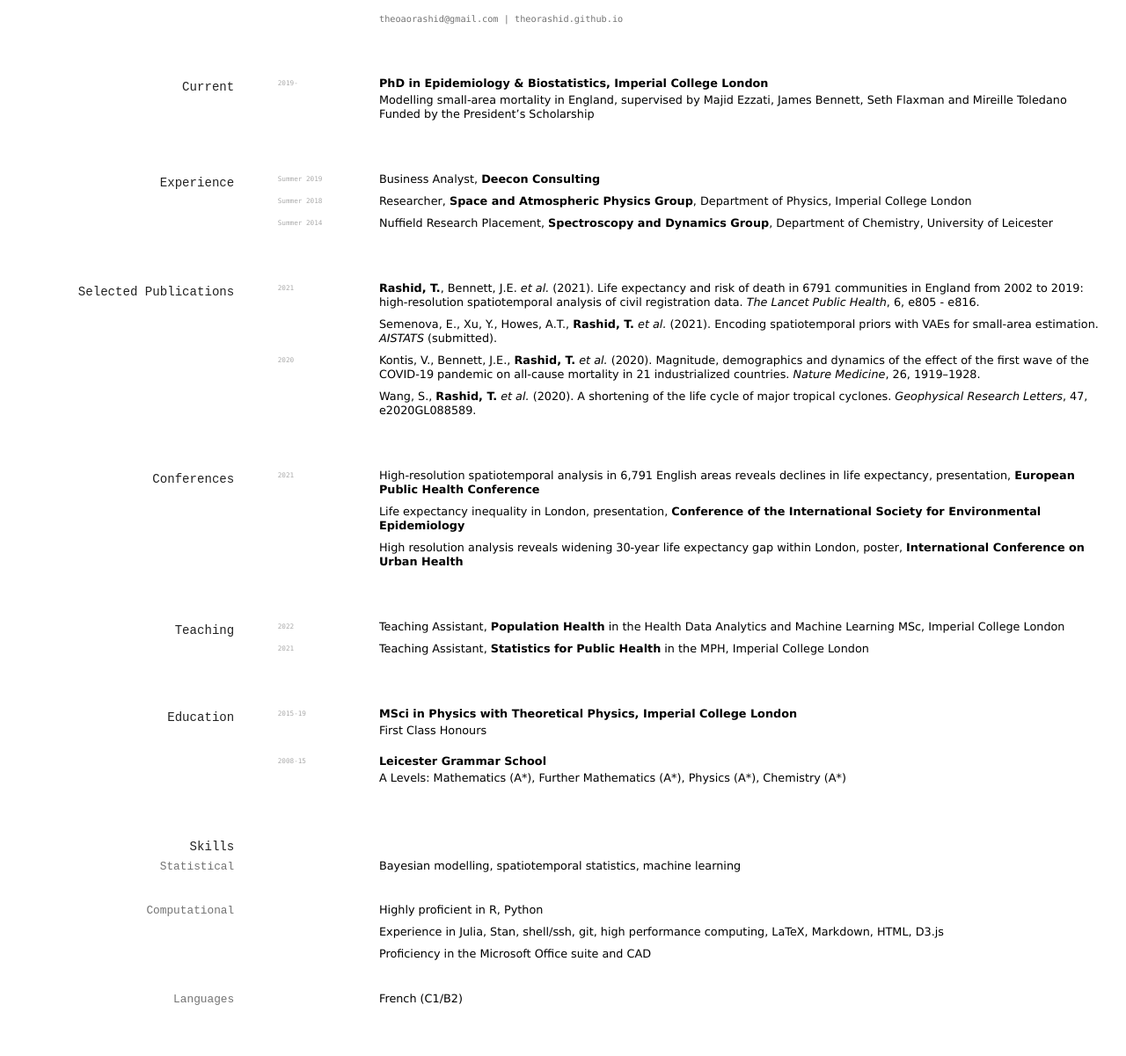
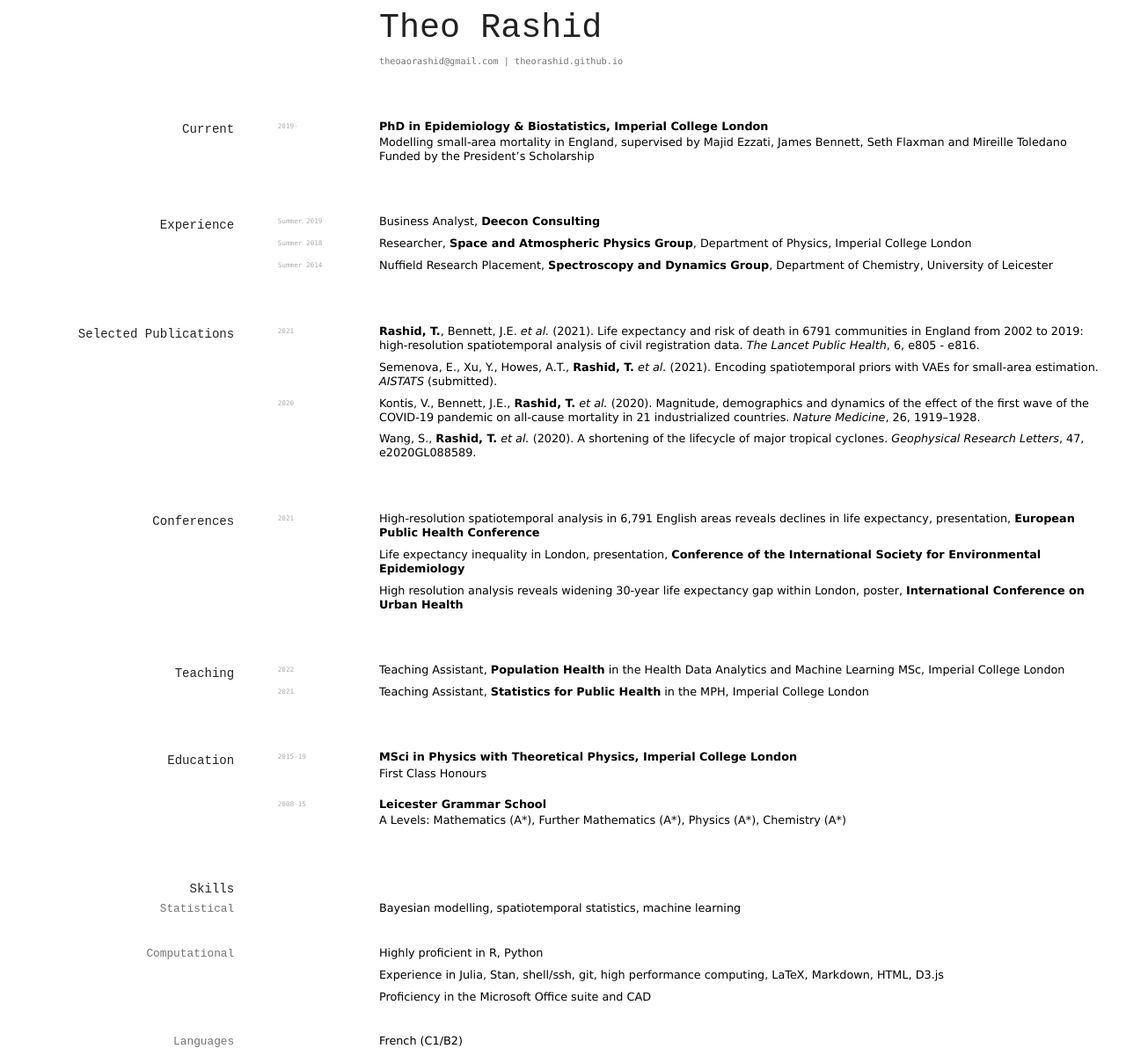
Before and after one commit to elipapa/markdown-cv, a Jekyll site: the page built from index.md, in a window 1280 px wide. Shown: the whole page at 88% size. Built offline with Jekyll 4.4.1, drawn with Linux system fonts in a browser that asks for light colours; our own code applies the rules of GitHub Pages for plain Markdown files; before the commit the page ends 1152 px from its top, so only the background shows below that.

Commit message:
even more linting

```diff
--- a/index.md
+++ b/index.md
@@ -1,8 +1,8 @@
 ---
 layout: cv
-title: Theo Rashid
+# title: Theo Rashid
 ---
-<!-- # Theo Rashid -->
+# Theo Rashid
 <!-- Physicist, Mathematician, Statistician. -->
 
 <div id="webaddress">
@@ -55,7 +55,7 @@
 `2020`
 Kontis, V., Bennett, J.E., __Rashid, T.__ _et al._ (2020). [Magnitude, demographics and dynamics of the effect of the first wave of the COVID-19 pandemic on all-cause mortality in 21 industrialized countries](https://www.nature.com/articles/s41591-020-1112-0). _Nature Medicine_, 26, 1919–1928.
 
-Wang, S., __Rashid, T.__ _et al._ (2020). [A shortening of the life cycle of major tropical cyclones](https://agupubs.onlinelibrary.wiley.com/doi/abs/10.1029/2020GL088589). _Geophysical Research Letters_, 47, e2020GL088589.
+Wang, S., __Rashid, T.__ _et al._ (2020). [A shortening of the lifecycle of major tropical cyclones](https://agupubs.onlinelibrary.wiley.com/doi/abs/10.1029/2020GL088589). _Geophysical Research Letters_, 47, e2020GL088589.
 
 
 <!-- A list is also available [online](https://theorashid.github.io/#publications) -->
--- a/media/tr-print.css
+++ b/media/tr-print.css
@@ -107,35 +107,38 @@
 section {
 	display: block;
 }
+
 ol,
 ul {
   list-style: none;
 }
+
 blockquote,
 q {
 	quotes: none;
 }
-blockquote:before,
-blockquote:after,
-q:before,
-q:after {
+
+blockquote::before,
+blockquote::after,
+q::before,
+q::after {
   content: '';
   content: none;
 }
+
 table {
   border-collapse: collapse;
   border-spacing: 0;
 }
 
 body {
-  line-height: 1;
 	font: normal normal 400;
 	font-size: 10pt;
 	line-height: 1.25em;
 	/* also written as...  font: normal normal 400 100%/1.5em; */
-	font-family: Verdana,sans-serif;
 	/* margin-top: 1em;
 	margin-left: 1em; */
+	font-family: Verdana,sans-serif;
 }
 
 p {
@@ -175,10 +178,10 @@
 } */
 
 /* li {
-	/* second line indent */
-	/* padding-left: 1.25em; */
-	/* text-indent: -1.25em; */
-	/* color: #777;
+	second line indent
+	padding-left: 1.25em;
+	text-indent: -1.25em;
+	color: #777;
 } */
 
 li ul {
--- a/media/tr-screen.css
+++ b/media/tr-screen.css
@@ -87,8 +87,8 @@
   margin: 0;
   padding: 0;
   border: 0;
+  font: inherit;
   font-size: 100%;
-  font: inherit;
   vertical-align: baseline;
 }
 
@@ -110,17 +110,20 @@
 ul {
   list-style: none;
 }
+
 blockquote,
 q {
   quotes: none;
 }
-blockquote:before,
-blockquote:after,
-q:before,
-q:after {
+
+blockquote::before,
+blockquote::after,
+q::before,
+q::after {
   content: '';
   content: none;
 }
+
 table {
   border-collapse: collapse;
   border-spacing: 0;
@@ -128,12 +131,10 @@
 
 /* end of reset */
 
-
-
 body {
-  line-height: 1;
   font: normal normal 400;
   font-size: 80%;
+  /* line-height: 1; */
   line-height: 1.25em;
   /* also written as...  font: normal normal 400 100%/1.5em; */
   font-family: Verdana,sans-serif;
@@ -152,8 +153,8 @@
 code {
   font: normal normal;
   font-size: 60%;
-  /*line-height: 1em;*/
-  font-family: Menlo,monospace,sans-serif;
+  /* line-height: 1em; */
+  font-family: Menlo, monospace, sans-serif;
   color: #aaa;
 }
 
@@ -179,10 +180,10 @@
 } */
 
 /* li {
-  /* second line indent */
-  /* padding-left: 1.25em; */
-  /* text-indent: -1.25em; */
-  /* color: #777;
+  second line indent
+  padding-left: 1.25em;
+  text-indent: -1.25em;
+  color: #777;
 } */
 
 li ul {
@@ -239,7 +240,7 @@
 
 a {
   color: inherit;
-  text-decoration:none
+  text-decoration: none;
 }
 
 a:hover {
@@ -251,7 +252,7 @@
   position: relative;
   left: 33%;
   color: #737373;
-  font-family: Menlo,monospace,sans-serif;
+  font-family: Menlo, monospace, sans-serif;
   font-size: 80%;
 }
 
@@ -272,7 +273,6 @@
   display: none;
 }
 
-/*
-@media only screen and (max-width: 480px) {
+/* @media only screen and (max-width: 480px) {
     make one column somehow...
 } */
```
Lines whose indentation alone changed are shown as unchanged.
